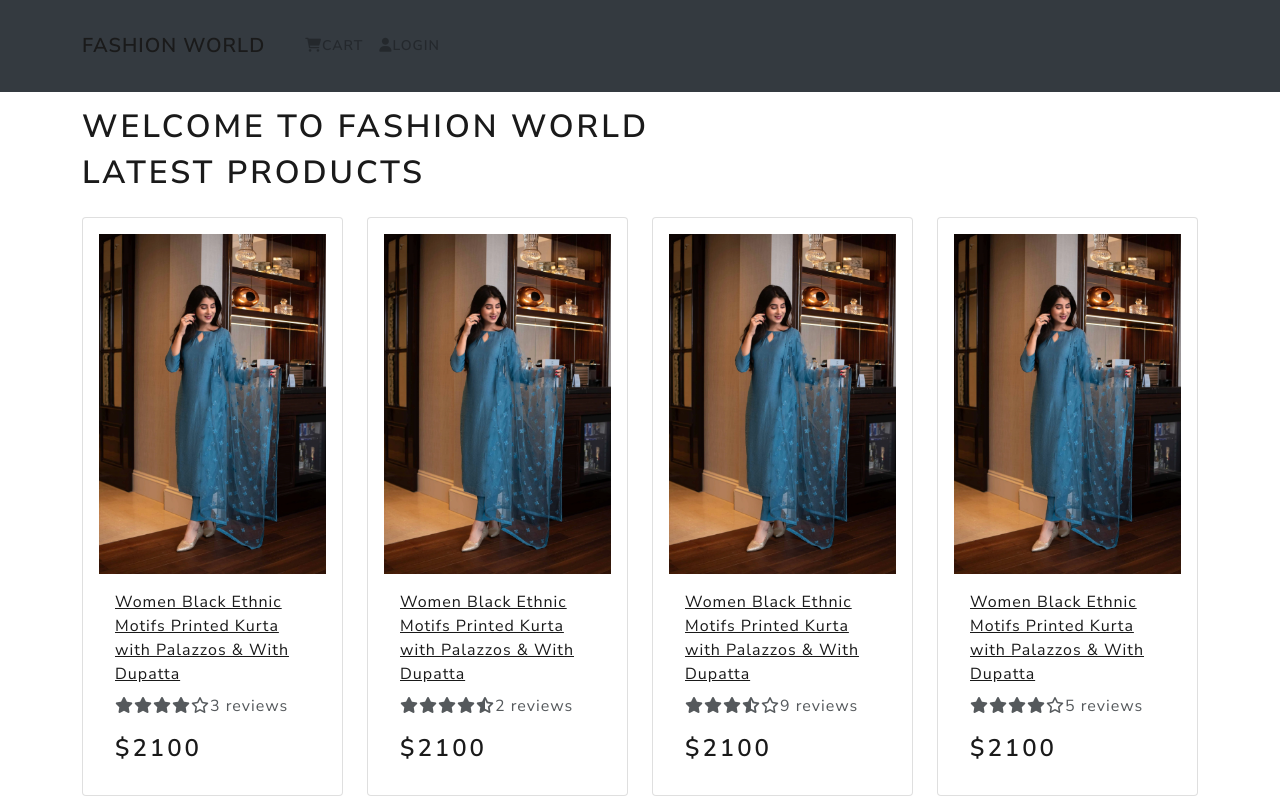
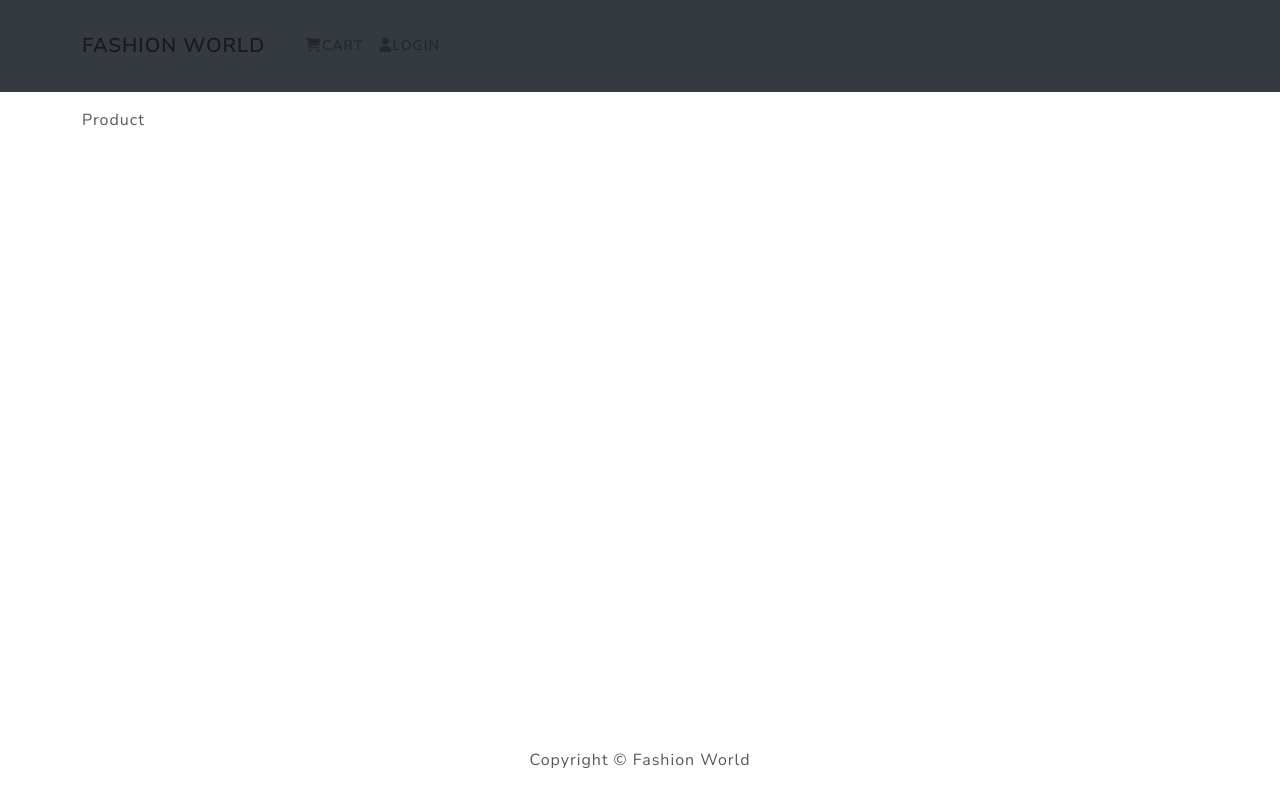
Before and after one commit to Yashas88/mac-project, a React (Create React App) app in the folder frontend/: page /product/1 in a window 1280 px wide. Shown: the top 800 px of the page. Built offline with nearby package versions, Linux system fonts and the light colour scheme.

Commit message:
added routes

```diff
--- a/frontend/package.json
+++ b/frontend/package.json
@@ -9,6 +9,8 @@
     "react": "^18.1.0",
     "react-bootstrap": "^2.3.1",
     "react-dom": "^18.1.0",
+    "react-router-bootstrap": "^0.26.1",
+    "react-router-dom": "^5.3.0",
     "react-scripts": "5.0.1",
     "web-vitals": "^2.1.4"
   },
--- a/frontend/src/App.js
+++ b/frontend/src/App.js
@@ -1,22 +1,26 @@
 import React from 'react';
+import { BrowserRouter as Router, Route } from 'react-router-dom'
 import {Container} from 'react-bootstrap'
 import Header from './components/Header';
 import Footer from './components/Footer';
 import HomeScreen from './screens/HomeScreen';
+import ProductScreen from './screens/ProductScreen';
+
 
 const App = () => {
   return (
-    <div className="App">
+    <Router>
 
       <Header/>
       <main className='py-3'>
         <Container>
-           <h1>Welcome to Fashion World</h1>
-           <HomeScreen/>
+           <Route path = '/' component = {HomeScreen} exact/>
+           <Route path = '/product/:id' component = {ProductScreen} />
+
         </Container>
        </main>
        <Footer/>
-    </div>
+    </Router>
   );
 }
 
--- /dev/null
+++ b/frontend/src/screens/ProductScreen.js
@@ -0,0 +1,11 @@
+import React from 'react'
+
+const ProductScreen = () => {
+  return (
+    <div>
+        Product
+    </div>
+  )
+}
+
+export default ProductScreen
```
Also changed, not shown: 1 other file (tests, documents, lock files or other folders).
